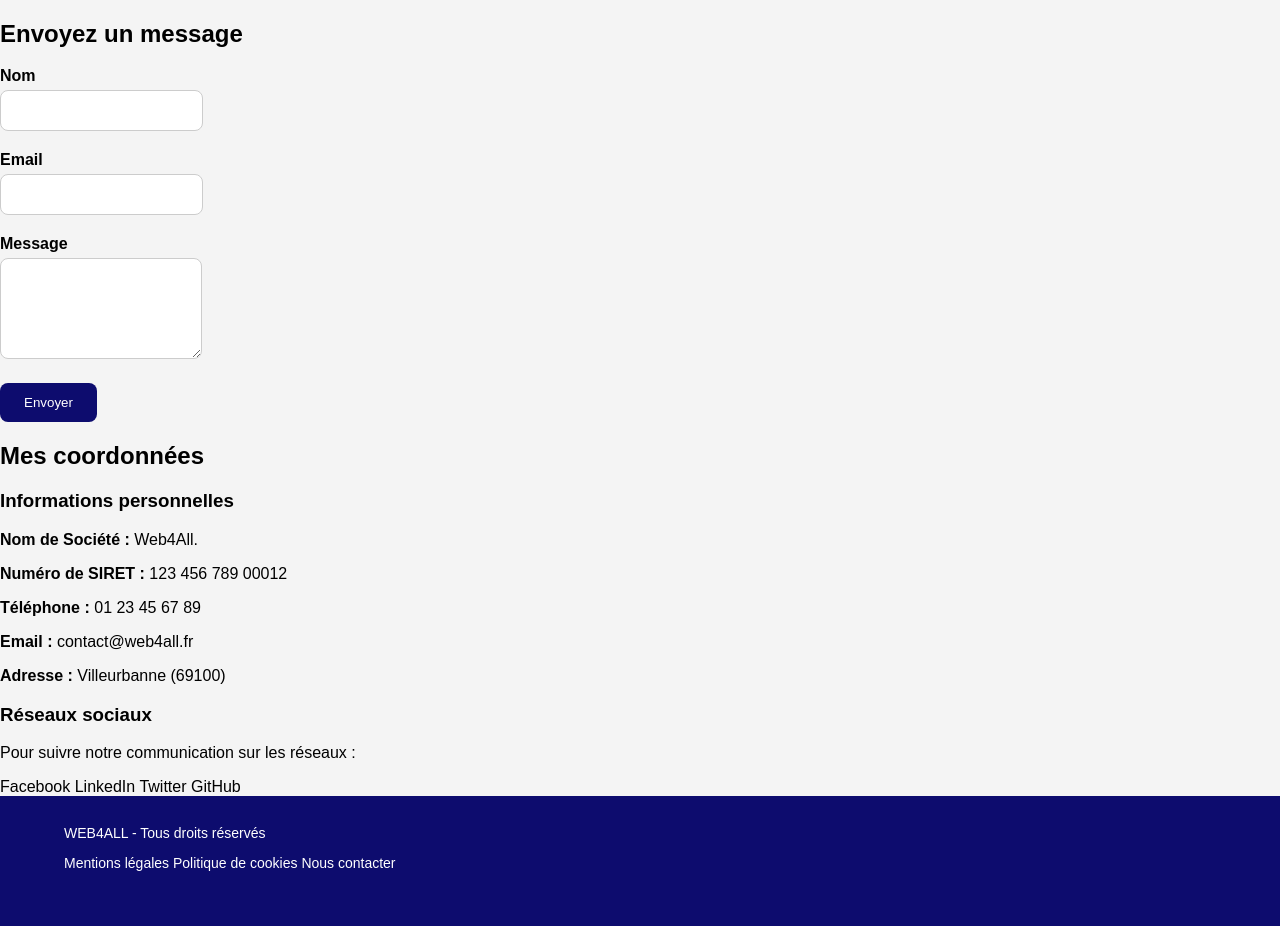
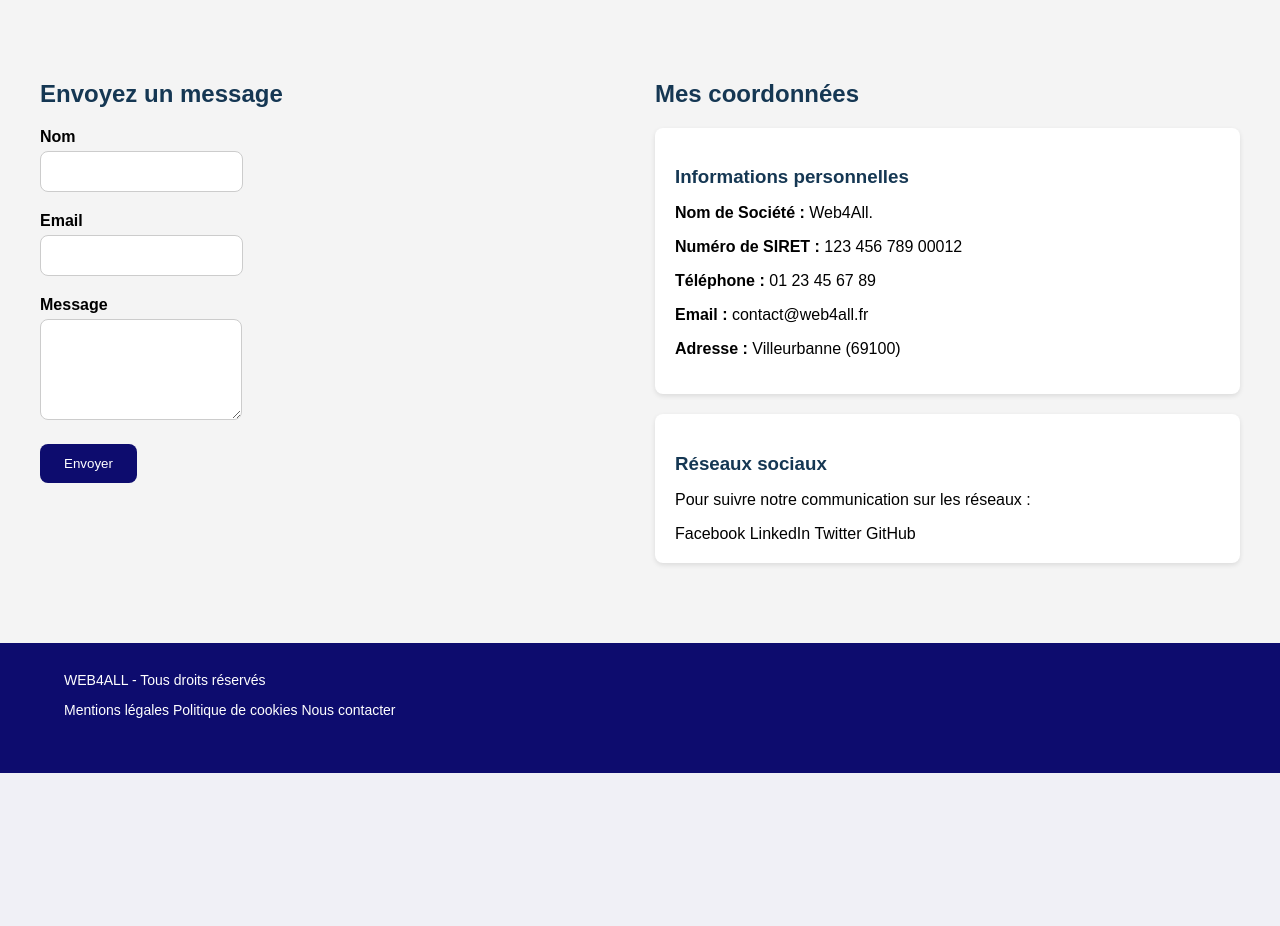
Before and after one commit to Takayooo/Web_4_all, a PHP site: page /contact.php in a window 1280 px wide. Shown: the part 169-1095 px from the top of the page. After the commit the page ends 942 px from the top, so only its background shows below. Run offline with PHP 8.4, Linux system fonts and the light colour scheme.

Commit message:
correction css pour la page de contact, modifier une offre et l'UI du dashboard

```diff
--- a/public/contact.php
+++ b/public/contact.php
@@ -10,7 +10,7 @@ require 'pagination.php';
 <meta name="viewport" content="width=device-width, initial-scale=1.0">
 <meta name="description" content="Contactez l'équipe Web4All pour toute question sur les offres, les candidatures ou votre compte.">
 <title>Contact</title>
-<link rel="stylesheet" href="style.css?v=16">
+<link rel="stylesheet" href="style.css?v=17">
 </head>
 
 <body>
--- a/public/data_helpers.php
+++ b/public/data_helpers.php
@@ -155,6 +155,26 @@ function creer_offre(int $entrepriseId, string $titre, string $description = '',
     return $nouvelId;
 }
 
+function modifier_offre(int $offreId, int $entrepriseId, string $titre, string $description = '', string $contrat = 'stage'): bool {
+    $offres = charger_offres();
+    if (!is_array($offres)) {
+        return false;
+    }
+
+    foreach ($offres as $index => $offre) {
+        if (isset($offre['id']) && isset($offre['entreprise_id']) &&
+            $offre['id'] === $offreId && $offre['entreprise_id'] === $entrepriseId) {
+            $offres[$index]['titre'] = $titre;
+            $offres[$index]['description'] = $description;
+            $offres[$index]['contrat'] = $contrat;
+            $offres[$index]['date_modification'] = date('Y-m-d H:i:s');
+            return enregistrer_offres($offres);
+        }
+    }
+
+    return false;
+}
+
 function changer_statut_offre(int $offreId, int $entrepriseId): ?string {
     $offres = charger_offres();
     if (!is_array($offres)) {
--- a/public/style.css
+++ b/public/style.css
@@ -180,6 +180,10 @@
     grid-template-columns: 1fr 1fr;
     gap: 32px;
     margin-top: 32px;
+}
+
+.dashboard-grid-entreprise {
+    grid-template-columns: 1fr;
 }
 .wishlist li {
     background: #f7f8fa;
@@ -725,6 +729,7 @@ header {
     display: flex;
     gap: 10px;
     align-items: center;
+    flex-wrap: wrap;
 }
 
 .status-btn {
@@ -1222,3 +1227,65 @@ footer {
 .offre-layout.container {
     margin: 36px auto 40px;
 }
+
+/* ========================================
+    PAGE CONTACT - STYLES SPÉCIFIQUES
+    ======================================== */
+
+.contact-hero {
+    text-align: center;
+    padding: 30px 20px;
+    background: linear-gradient(135deg, #153753, #163853);
+    color: white;
+}
+
+.contact-hero h1 {
+    font-size: 3em;
+    margin-bottom: 10px;
+}
+
+.contact-hero p {
+    font-size: 1.2em;
+}
+
+.contact-content {
+    padding: 60px 20px;
+    background: #f4f4f4;
+}
+
+.containercontact {
+    max-width: 1200px;
+    margin: 0 auto;
+    display: flex;
+    align-items: flex-start;
+    gap: 30px;
+}
+
+.contact-form, .contact-info {
+    flex: 1;
+    min-width: 300px;
+}
+
+.contact-form h2, .contact-info h2 {
+    color: #153753;
+    margin-bottom: 20px;
+}
+
+.info-card {
+    background: white;
+    padding: 20px;
+    margin-bottom: 20px;
+    border-radius: 8px;
+    box-shadow: 0 2px 5px rgba(0,0,0,0.1);
+}
+
+.info-card h3 {
+    color: #153753;
+    margin-bottom: 15px;
+}
+
+@media (max-width: 900px) {
+    .containercontact {
+        flex-direction: column;
+    }
+}
```
Also changed, not shown: public/creer_offre.php (+62 -12 lines), public/dashboard.php (+11 -9 lines).
